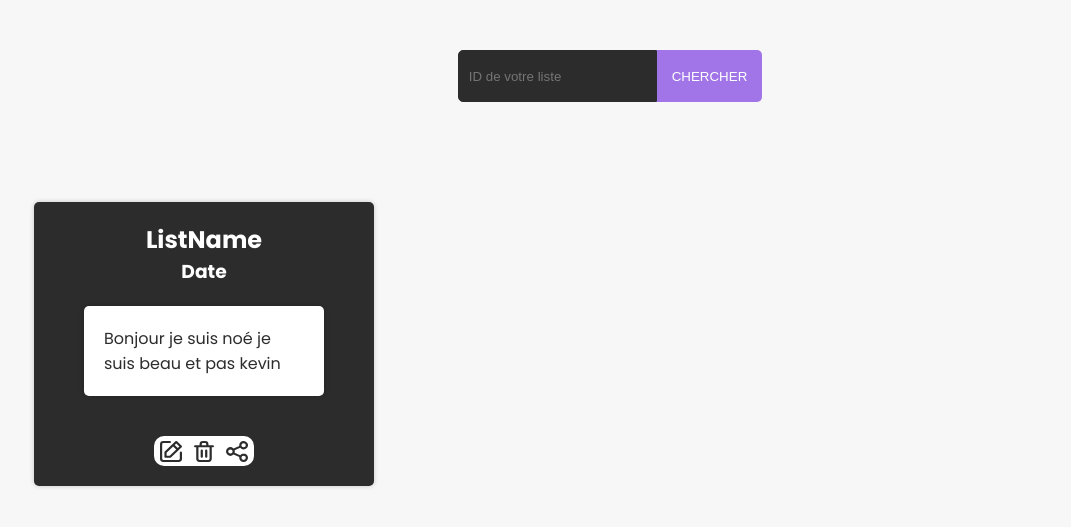
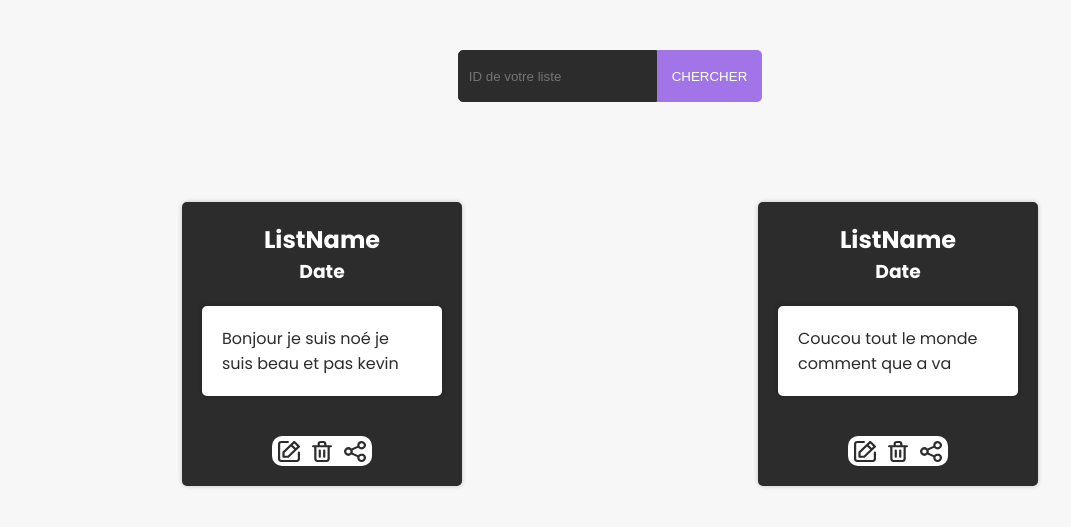
Before and after one commit to DUTAnnee2/myWishList, a PHP site: page /src/views/template.html in a window 1280 px wide. Shown: the part 139-666 px from the top of the page, without its empty margins (30-1101 px from the left). Run offline with PHP 8.4, Linux system fonts and the light colour scheme.

Commit message:
Lists auto display & dispatch

```diff
--- a/src/views/template.html
+++ b/src/views/template.html
@@ -53,6 +53,32 @@
                 </div>
             </div>
 
+            <div class="card">
+                <h2>
+                    ListName
+                </h2>
+                <h3>
+                    Date
+                </h3>
+                <div class="card-description">
+                    <p>
+                        Coucou tout le monde comment que a va
+                    </p>
+                </div>
+                <div class="card-interraction-btns">
+                    <a href="#" class="btn">
+                        <img src="../../web/icons/edit.svg" alt="edit icon">
+                    </a>
+                    <a href="#" class="btn">
+                        <img src="../../web/icons/delete.svg" alt="delete icon">
+                    </a>
+                    <a href="#" class="btn">
+                        <img src="../../web/icons/share.svg" alt="share icon">
+                    </a>
+
+                </div>
+            </div>
+
         </div>
 
     </main>
--- a/web/css/main.css
+++ b/web/css/main.css
@@ -73,6 +73,19 @@ header nav .user-icon {
   border: 0 none;
   cursor: pointer;
   border-radius: 0px 5px 5px 0px;
+}
+
+/* == GLOBAL CARDS == */
+.card-container {
+  display: -webkit-box;
+  display: -ms-flexbox;
+  display: flex;
+  -webkit-box-orient: horizontal;
+  -webkit-box-direction: normal;
+      -ms-flex-direction: row;
+          flex-direction: row;
+  -ms-flex-pack: distribute;
+      justify-content: space-around;
 }
 
 .card {
--- /dev/null
+++ b/web/sass/_cards.scss
@@ -0,0 +1,45 @@
+.card-container {
+    display: flex;
+    flex-direction: row;
+    justify-content: space-around;
+}
+
+.card {
+    margin-top: 100px;
+    background-color: $color-base;
+    max-width: 300px;
+    border-radius: 5px;
+    padding: 20px;
+    margin-bottom: 20px;
+    box-shadow: 0px 0px 5px 0px rgba(0, 0, 0, 0.2);
+
+    display: flex;
+    flex-direction: column;
+    align-items: center;
+}
+
+.card-description {
+    margin-top: 20px;
+    background-color: $color-white;
+    max-width: 200px;
+    border-radius: 5px;
+    padding: 20px;
+    margin-bottom: 20px;
+    box-shadow: 0px 0px 5px 0px rgba(0, 0, 0, 0.2);
+
+    p {
+        color: $color-base;
+    }
+}
+
+.card-interraction-btns {
+    background-color: $color-white;
+    display: flex;
+    flex-direction: row;
+    justify-content: space-around;
+    align-items: center;
+    margin-top: 20px;
+    border-radius: 10px;
+    width: 100px;
+    height: 30px;
+}
--- a/web/sass/_lists.scss
+++ b/web/sass/_lists.scss
@@ -30,43 +30,3 @@
         }
     }
 }
-
-.card {
-    margin-top: 100px;
-    background-color: $color-base;
-    max-width: 300px;
-    border-radius: 5px;
-    padding: 20px;
-    margin-bottom: 20px;
-    box-shadow: 0px 0px 5px 0px rgba(0, 0, 0, 0.2);
-
-    display: flex;
-    flex-direction: column;
-    align-items: center;
-}
-
-.card-description {
-    margin-top: 20px;
-    background-color: $color-white;
-    max-width: 200px;
-    border-radius: 5px;
-    padding: 20px;
-    margin-bottom: 20px;
-    box-shadow: 0px 0px 5px 0px rgba(0, 0, 0, 0.2);
-
-    p {
-        color: $color-base;
-    }
-}
-
-.card-interraction-btns {
-    background-color: $color-white;
-    display: flex;
-    flex-direction: row;
-    justify-content: space-around;
-    align-items: center;
-    margin-top: 20px;
-    border-radius: 10px;
-    width: 100px;
-    height: 30px;
-}
--- a/web/sass/main.scss
+++ b/web/sass/main.scss
@@ -9,6 +9,9 @@
 
 /* == GLOBAL LISTS == */
 @import 'lists';
+
+/* == GLOBAL CARDS == */
+@import 'cards';
 
 
 /* === GENERAL & RESET === */
```
Also changed, not shown: web/css/main.min.css, 2 other files.
